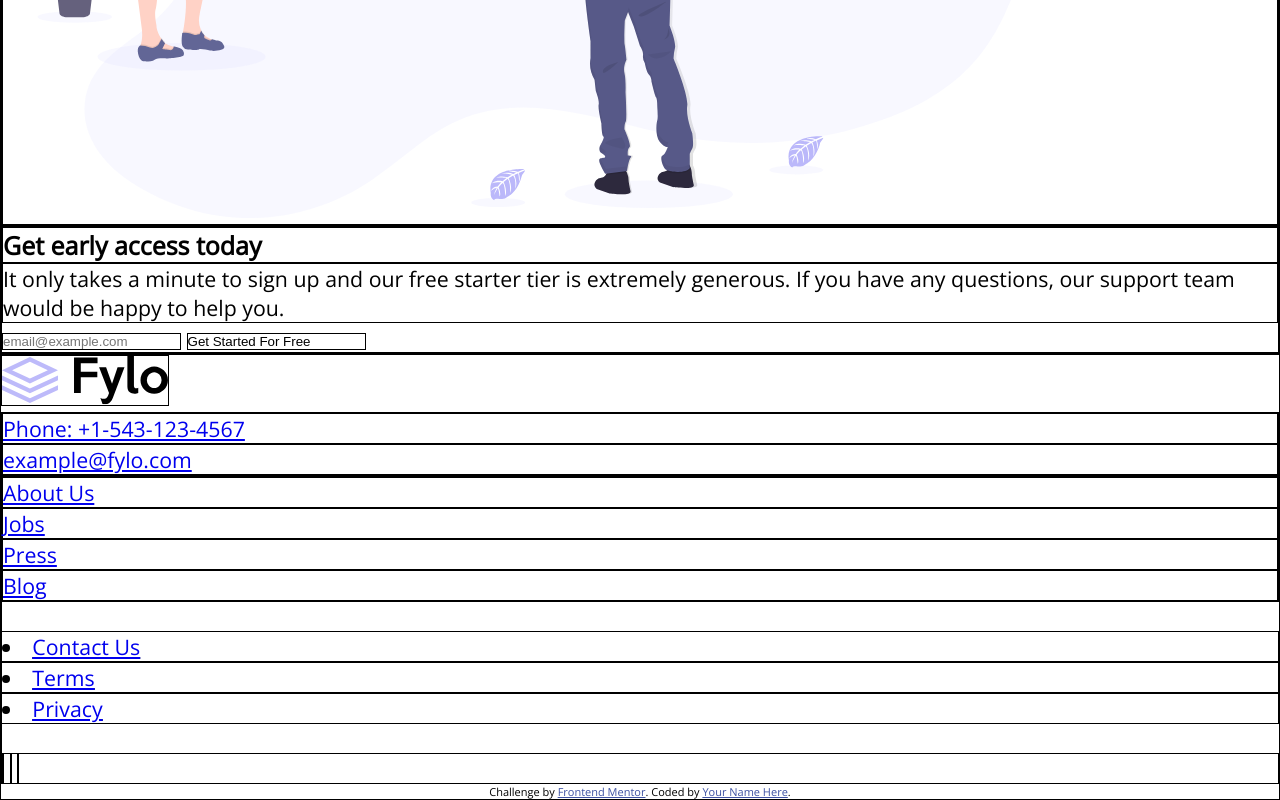
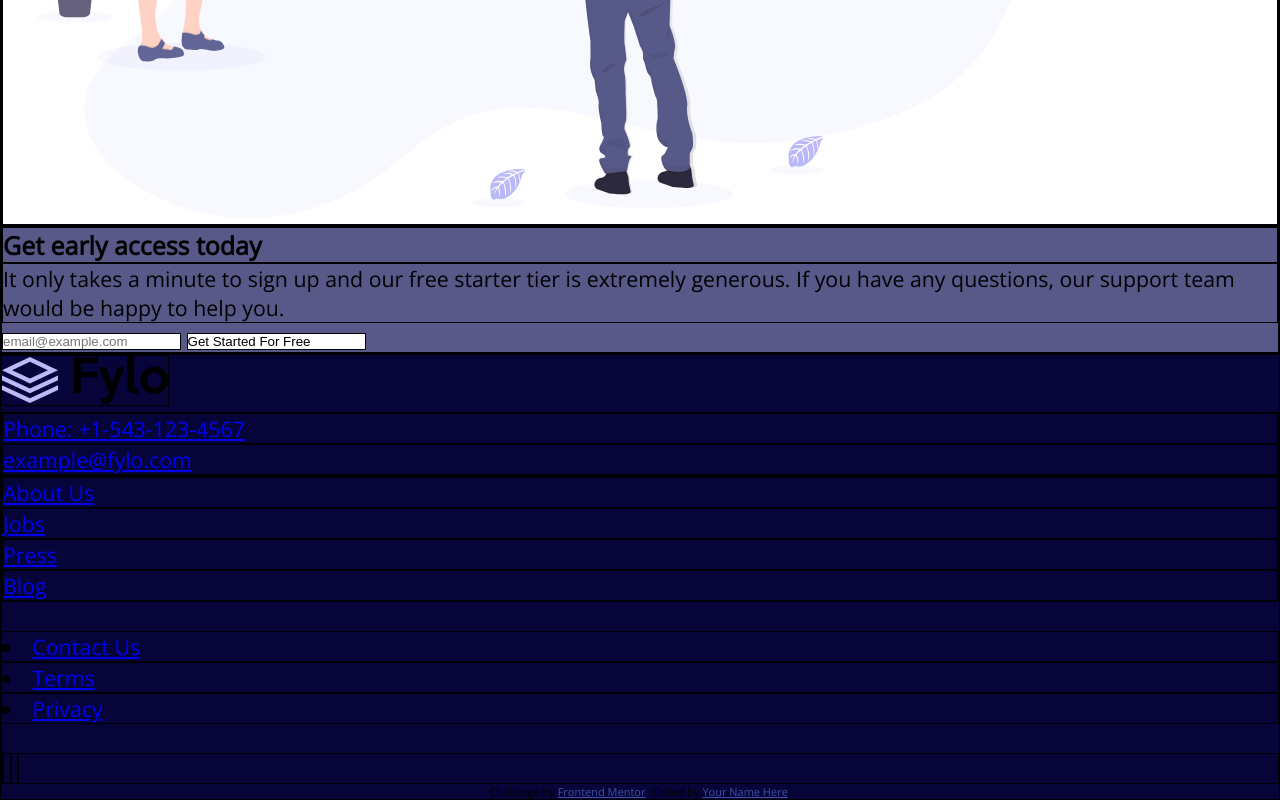
Before and after one commit to MinervaLong/frontmentor4, a plain HTML site: page index.html in a window 1280 px wide. Shown: the part 2161-2961 px from the top of the page. Drawn offline with nearby package versions, Linux system fonts and the light colour scheme.

Commit message:
Add the background color of access and footer sections

```diff
--- a/less/style.less
+++ b/less/style.less
@@ -12,3 +12,11 @@ body {
 .b {
     border:1px solid black;
 }
+
+.access {
+    background-color:hsl(238, 22%, 44%);
+}
+
+.footer {
+    background-color:hsl(243, 87%, 12%);
+}
```
Also changed, not shown: css/style.css.
